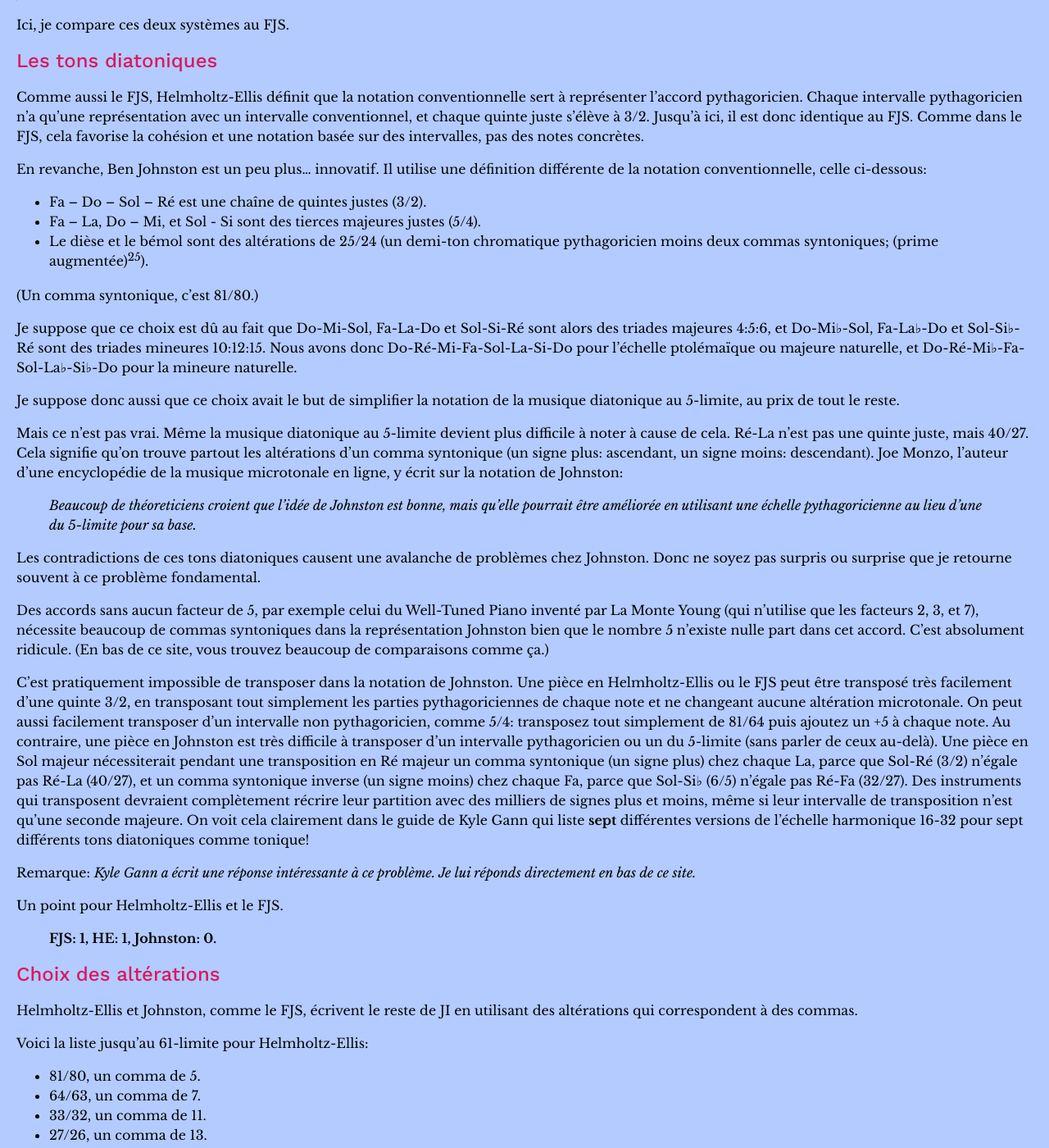
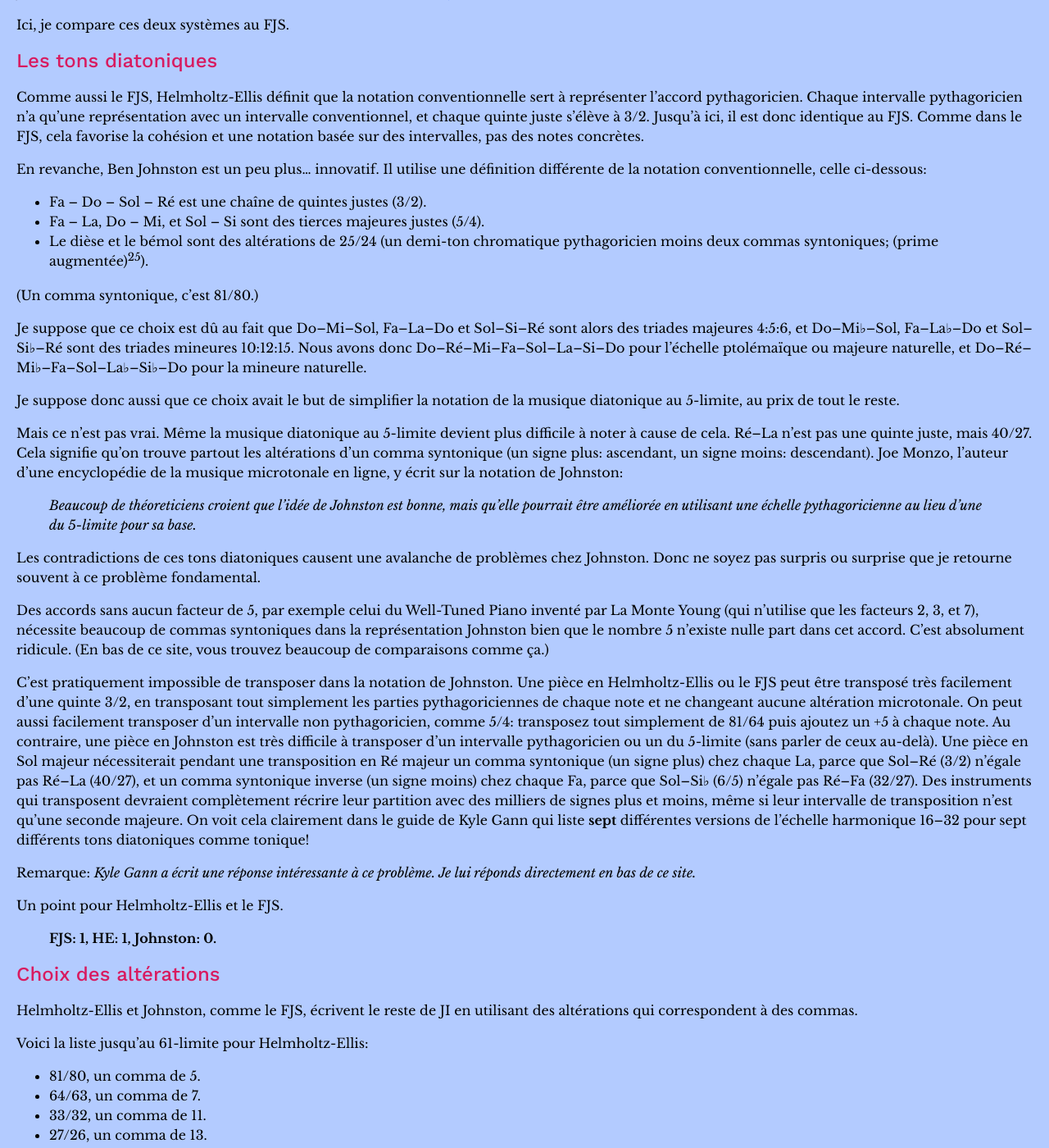
Before and after one commit to misotanni/misotanni.github.io, a Jekyll site: the page built from fjs/fr/compare.md, in a window 1280 px wide and 1400 px high, scrolled down 430 px. Shown: the whole window at 82% size. Built offline with Jekyll 4.4.1, drawn with Linux system fonts in a browser that asks for light colours; our own code applies the rules of GitHub Pages for plain Markdown files; formulas are drawn with MathJax 3; some of the changed text lies outside the part shown.

Commit message:
huge french cleanup 2

```diff
--- a/fjs/fr/compare.md
+++ b/fjs/fr/compare.md
@@ -17,16 +17,16 @@ Comme aussi le FJS, Helmholtz-Ellis définit que la notation conventionnelle ser
 En revanche, Ben Johnston est un peu plus... innovatif. Il utilise une définition différente de la notation conventionnelle, celle ci-dessous:
 
 - Fa – Do – Sol – Ré est une chaîne de quintes justes (3/2).
-- Fa – La, Do – Mi, et Sol - Si sont des tierces majeures justes (5/4).
+- Fa – La, Do – Mi, et Sol – Si sont des tierces majeures justes (5/4).
 - Le dièse et le bémol sont des altérations de 25/24 (un demi-ton chromatique pythagoricien moins deux commas syntoniques; (prime augmentée)<sup>25</sup>).
 
 (Un comma syntonique, c'est 81/80.)
 
-Je suppose que ce choix est dû au fait que Do-Mi-Sol, Fa-La-Do et Sol-Si-Ré sont alors des triades majeures 4:5:6, et Do-Mi♭-Sol, Fa-La♭-Do et Sol-Si♭-Ré sont des triades mineures 10:12:15. Nous avons donc Do-Ré-Mi-Fa-Sol-La-Si-Do pour l'échelle ptolémaïque ou majeure naturelle, et Do-Ré-Mi♭-Fa-Sol-La♭-Si♭-Do pour la mineure naturelle.
+Je suppose que ce choix est dû au fait que Do–Mi–Sol, Fa–La–Do et Sol–Si–Ré sont alors des triades majeures 4:5:6, et Do–Mi♭–Sol, Fa–La♭–Do et Sol–Si♭–Ré sont des triades mineures 10:12:15. Nous avons donc Do–Ré–Mi–Fa–Sol–La–Si–Do pour l'échelle ptolémaïque ou majeure naturelle, et Do–Ré–Mi♭–Fa–Sol–La♭–Si♭–Do pour la mineure naturelle.
 
 Je suppose donc aussi que ce choix avait le but de simplifier la notation de la musique diatonique au 5-limite, au prix de tout le reste.
 
-Mais ce n'est pas vrai. Même la musique diatonique au 5-limite devient plus difficile à noter à cause de cela. Ré-La n'est pas une quinte juste, mais 40/27. Cela signifie qu'on trouve partout les altérations d'un comma syntonique (un signe plus: ascendant, un signe moins: descendant). Joe Monzo, l'auteur d'une encyclopédie de la musique microtonale en ligne, y écrit sur la notation de Johnston:
+Mais ce n'est pas vrai. Même la musique diatonique au 5-limite devient plus difficile à noter à cause de cela. Ré–La n'est pas une quinte juste, mais 40/27. Cela signifie qu'on trouve partout les altérations d'un comma syntonique (un signe plus: ascendant, un signe moins: descendant). Joe Monzo, l'auteur d'une encyclopédie de la musique microtonale en ligne, y écrit sur la notation de Johnston:
 
 > *Beaucoup de théoreticiens croient que l'idée de Johnston est bonne, mais qu'elle pourrait être améliorée en utilisant une échelle pythagoricienne au lieu d'une du 5-limite pour sa base.*
 
@@ -34,7 +34,7 @@ Les contradictions de ces tons diatoniques causent une avalanche de problèmes c
 
 Des accords sans aucun facteur de 5, par exemple celui du Well-Tuned Piano inventé par La Monte Young (qui n'utilise que les facteurs 2, 3, et 7), nécessite beaucoup de commas syntoniques dans la représentation Johnston bien que le nombre 5 n'existe nulle part dans cet accord. C'est absolument ridicule. (En bas de ce site, vous trouvez beaucoup de comparaisons comme ça.)
 
-C'est pratiquement impossible de transposer dans la notation de Johnston. Une pièce en Helmholtz-Ellis ou le FJS peut être transposé très facilement d'une quinte 3/2, en transposant tout simplement les parties pythagoriciennes de chaque note et ne changeant aucune altération microtonale. On peut aussi facilement transposer d'un intervalle non pythagoricien, comme 5/4: transposez tout simplement de 81/64 puis ajoutez un +5 à chaque note. Au contraire, une pièce en Johnston est très difficile à transposer d'un intervalle pythagoricien ou un du 5-limite (sans parler de ceux au-delà). Une pièce en Sol majeur nécessiterait pendant une transposition en Ré majeur un comma syntonique (un signe plus) chez chaque La, parce que Sol-Ré (3/2) n'égale pas Ré-La (40/27), et un comma syntonique inverse (un signe moins) chez chaque Fa, parce que Sol-Si♭ (6/5) n'égale pas Ré-Fa (32/27). Des instruments qui transposent devraient complètement récrire leur partition avec des milliers de signes plus et moins, même si leur intervalle de transposition n'est qu'une seconde majeure. On voit cela clairement dans le guide de Kyle Gann qui liste **sept** différentes versions de l'échelle harmonique 16-32 pour sept différents tons diatoniques comme tonique!
+C'est pratiquement impossible de transposer dans la notation de Johnston. Une pièce en Helmholtz-Ellis ou le FJS peut être transposé très facilement d'une quinte 3/2, en transposant tout simplement les parties pythagoriciennes de chaque note et ne changeant aucune altération microtonale. On peut aussi facilement transposer d'un intervalle non pythagoricien, comme 5/4: transposez tout simplement de 81/64 puis ajoutez un +5 à chaque note. Au contraire, une pièce en Johnston est très difficile à transposer d'un intervalle pythagoricien ou un du 5-limite (sans parler de ceux au-delà). Une pièce en Sol majeur nécessiterait pendant une transposition en Ré majeur un comma syntonique (un signe plus) chez chaque La, parce que Sol–Ré (3/2) n'égale pas Ré–La (40/27), et un comma syntonique inverse (un signe moins) chez chaque Fa, parce que Sol–Si♭ (6/5) n'égale pas Ré–Fa (32/27). Des instruments qui transposent devraient complètement récrire leur partition avec des milliers de signes plus et moins, même si leur intervalle de transposition n'est qu'une seconde majeure. On voit cela clairement dans le guide de Kyle Gann qui liste **sept** différentes versions de l'échelle harmonique 16–32 pour sept différents tons diatoniques comme tonique!
 
 Remarque: *Kyle Gann a écrit une réponse intéressante à ce problème. Je lui réponds directement en bas de ce site.*
 
@@ -169,7 +169,7 @@ Il est presque impossible de nommer des notes chez Helmholtz-Ellis à cause de s
 
 Chez Johnston, il semble que ses altérations pourraient permettre cela. Mais la notation de Johnston a aussi un système bizarre où quelques altérations sont écrites entre le ton diatonique et l'altération pythagoricienne, et il n'y a aucune règle pour cela. Si on voudrait écrire Mi♭<sup>7</sup> dans le FJS, ce serait Mi7♭+ chez Johnston (oui!). Le signe 7 est écrit entre le Mi est le ♭, mais le signe plus est écrit après le ♭. Il saute le plus aux yeux que le *comma céleste* chez Johnston est représenté avec deux altérations: premièrement *baisse d'un comma syntonique et céleste*, puis *rehausse d'un syntonique*.
 
-Johnston a aussi un système profond pour la prononciation de ces noms. Il est similaire à celui du FJS, mais beaucoup plus compliqué, parce que les commas pour 5, 7, et 11 utilisent des symboles irréguliers. Kyle Gann démontre un exemple en anglais: « G-sharp-up-arrow-double-sub-seven-minus » (environ « Sol-dièse-flèche-en-haut-double-sub-sept-moins »). Cela est beaucoup plus compliqué que le nom le plus compliqué chez le FJS, qui suit toujours le schéma suivant: (partie pythagoricienne)-(préfixe « super » optionnel)-(otonal)-(« sub »)-(utonal) dans cet ordre. Gann écrit que les combinaisons des altérations ne sont pas uniformisées chez Johnston.
+Johnston a aussi un système profond pour la prononciation de ces noms. Il est similaire à celui du FJS, mais beaucoup plus compliqué, parce que les commas pour 5, 7, et 11 utilisent des symboles irréguliers. Kyle Gann démontre un exemple en anglais: «G-sharp-up-arrow-double-sub-seven-minus» (environ «Sol-dièse-flèche-en-haut-double-sub-sept-moins»). Cela est beaucoup plus compliqué que le nom le plus compliqué chez le FJS, qui suit toujours le schéma suivant: (partie pythagoricienne)-(préfixe «super» optionnel)-(otonal)-(«sub»)-(utonal) dans cet ordre. Gann écrit que les combinaisons des altérations ne sont pas uniformisées chez Johnston.
 
 Ce système est pourtant meilleur que rien.
 
@@ -233,7 +233,7 @@ Vous pensez maintenant probablement: comme c'est une analyse très abstraite, co
 
 Vous voyez ici donc des exemples de contextes JI très fréquents pour qu'on voie comment se comportent tous les trois systèmes en ce qui concerne leur efficacité. (Pour représenter des noms de notes chez Helmholtz-Ellis, j'ai utilisé tout simplement +5, +7, etc. pour les hausses et −5, −7, etc. pour les baisses, comme elles fonctionnent dans la notation.)
 
-### L'échelle harmonique 1-32
+### L'échelle harmonique 1–32
 
 **FJS.** Une minute de durée pour écrire ce tableau.
 
@@ -312,7 +312,7 @@ Ce n'est aucune surprise que le FJS est le meilleur système de notation pour l'
 
 Comme j'ai déjà dit: Le manuel du système de Johnston écrit par Kyle Gann contient un addenda où il explique pourquoi il préfère Johnston plutôt que Helmholtz-Ellis bien que ses tons diatoniques soient tellement mal choisis.
 
-Vous expliquez qu'il est beaucoup plus facile de déterminer la hauteur de Si♭ sur Do chez Johnston que chez Helmholtz-Ellis. Chez Johnston, Do-Si est 15/8, un bémol le baisse de 25/24, donc 9/5. Au contraire, chez Helmholtz-Ellis, Do-Si est 243/128, un bémol le baisse de 2187/2048, et vous avez besoin d'une calculatrice pour calculer que cela s'élève à 16/9. Vous trouvez la cohérence peu importante, et alors vous rejetez Helmholtz-Ellis parce que vous pensez qu'il vous obligerait à faire des calculs avec des nombres à quatre chiffres.
+Vous expliquez qu'il est beaucoup plus facile de déterminer la hauteur de Si♭ sur Do chez Johnston que chez Helmholtz-Ellis. Chez Johnston, Do–Si est 15/8, un bémol le baisse de 25/24, donc 9/5. Au contraire, chez Helmholtz-Ellis, Do–Si est 243/128, un bémol le baisse de 2187/2048, et vous avez besoin d'une calculatrice pour calculer que cela s'élève à 16/9. Vous trouvez la cohérence peu importante, et alors vous rejetez Helmholtz-Ellis parce que vous pensez qu'il vous obligerait à faire des calculs avec des nombres à quatre chiffres.
 
 Je réponds à cet argument parce qu'il est basé sur le fait que Helmholtz-Ellis, comme le FJS, utilise l'échelle pythagoricienne pour sa base. Si cet argument est valide contre Helmholtz-Ellis, il est valide aussi contre le FJS.
 
@@ -322,11 +322,11 @@ Il est vrai que la notation de Ben Johnston oblige l'utilisateur à constamment
 
 Quand vous essayez la notation de Helmholtz-Ellis, vous assumez automatiquement les mêmes restrictions que chez Johnston: vous voulez calculer la hauteur d'une septième mineure en utilisant celle d'une majeure moins un demi-ton chromatique. Vous critiquez Helmholtz-Ellis pour la raison qu'un de ces intervalles nécessite un nombre à quatre chiffres pendant que Johnston utilise souvent seulement des nombres à deux chiffres maximum.
 
-Mais la septième mineure est tellement proche dans le cycle des quintes; ce ne sont que deux quartes justes (4/3, pas comme chez Johnston où Do-Fa est 4/3 mais Fa-Si♭ est 27/20). Pourquoi additionneriez-vous cinq quintes (septième majeure) pour tout de suite en soustraire sept (demi-ton chromatique)? Voyageriez-vous de North Carolina à South Carolina via Maine? Bien que la septième mineure de Do soit écrit avec un bémol, vous n'avez pas l'obligation d'en penser comme ça; vous le faites parce que Johnston vous oblige à cette manière de penser. Modulez à Ré. Ici, la septième mineure est une note sans altération, pourtant nous ne sommes pas chez Johnston: sa hauteur ne change pas.
+Mais la septième mineure est tellement proche dans le cycle des quintes; ce ne sont que deux quartes justes (4/3, pas comme chez Johnston où Do–Fa est 4/3 mais Fa–Si♭ est 27/20). Pourquoi additionneriez-vous cinq quintes (septième majeure) pour tout de suite en soustraire sept (demi-ton chromatique)? Voyageriez-vous de North Carolina à South Carolina via Maine? Bien que la septième mineure de Do soit écrit avec un bémol, vous n'avez pas l'obligation d'en penser comme ça; vous le faites parce que Johnston vous oblige à cette manière de penser. Modulez à Ré. Ici, la septième mineure est une note sans altération, pourtant nous ne sommes pas chez Johnston: sa hauteur ne change pas.
 
-Votre algorithme pour calculer des rapports JI de la notation commence en fait avec l'analyse des tons diatoniques. C'est dû au fait que cet intervalle *dépend* de ces notes chez Johnston, donc il n'y a aucune autre méthode. Ré-Mi est par exemple 10/9, ça n'égale pas Do-Ré, 9/8. Helmholtz-Ellis et le FJS n'ont pas cette restriction ridicule. Chaque seconde majeure s'élève à 9/8. Le compositeur peut alors être libéré de la pensée en échelle diatonique. Cela nous permet aussi de traduire entre des rapports et des noms d'intervalles directement.
+Votre algorithme pour calculer des rapports JI de la notation commence en fait avec l'analyse des tons diatoniques. C'est dû au fait que cet intervalle *dépend* de ces notes chez Johnston, donc il n'y a aucune autre méthode. Ré–Mi est par exemple 10/9, ça n'égale pas Do–Ré, 9/8. Helmholtz-Ellis et le FJS n'ont pas cette restriction ridicule. Chaque seconde majeure s'élève à 9/8. Le compositeur peut alors être libéré de la pensée en échelle diatonique. Cela nous permet aussi de traduire entre des rapports et des noms d'intervalles directement.
 
-Vous auriez pu déterminer que Do-Si♭ s'élève à 16/9 avec beaucoup, beaucoup de méthodes, beaucoup plus simples que 243/128 × 2048/2187; vous avez trouvé la méthode la plus difficile (qui correspond à la seule méthode chez Johnston pour obtenir 9/5).
+Vous auriez pu déterminer que Do–Si♭ s'élève à 16/9 avec beaucoup, beaucoup de méthodes, beaucoup plus simples que 243/128 × 2048/2187; vous avez trouvé la méthode la plus difficile (qui correspond à la seule méthode chez Johnston pour obtenir 9/5).
 
 Vous auriez pu remarquer que Do et Si♭ n'ont aucune altération microtonale, donc par définition des notes diatoniques, la septième mineure entre eux est pythagoricienne, alors 16/9. Ou vous auriez pu remarquer qu'elle est composée de deux quartes 4/3, alors 16/9. Ou vous auriez pu remarquer qu'elle est le renversement de la seconde majeure 9/8, donc 16/9. Le FJS vous donne une telle liberté de méthodes très rapides et efficaces pour lire et écrire, qui n'est pas du tout comme le processus lent et ennuyeux chez Johnston.
 
```
Also changed, not shown: other parts of fjs/fr/compare.md (+1 -1 lines).
